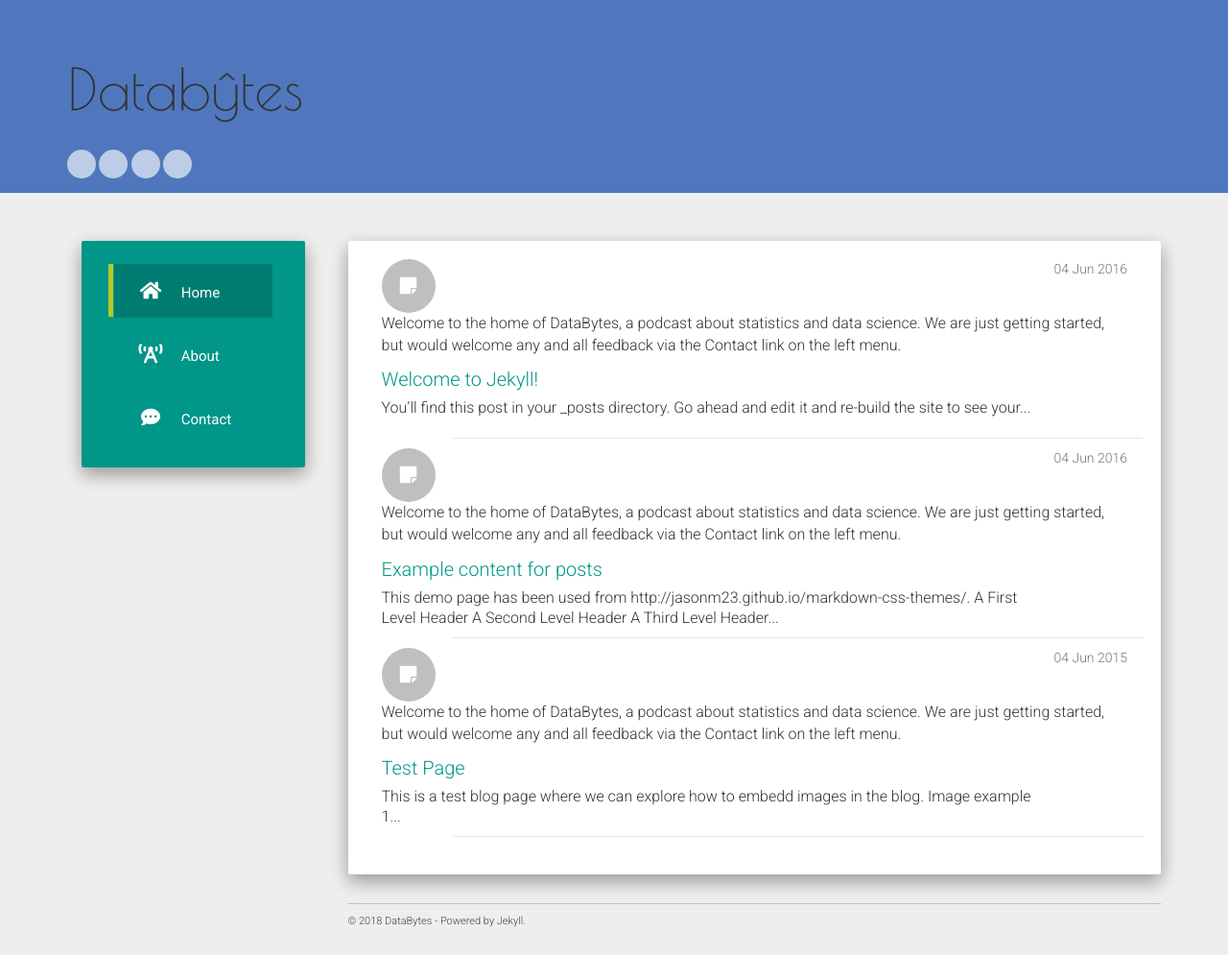
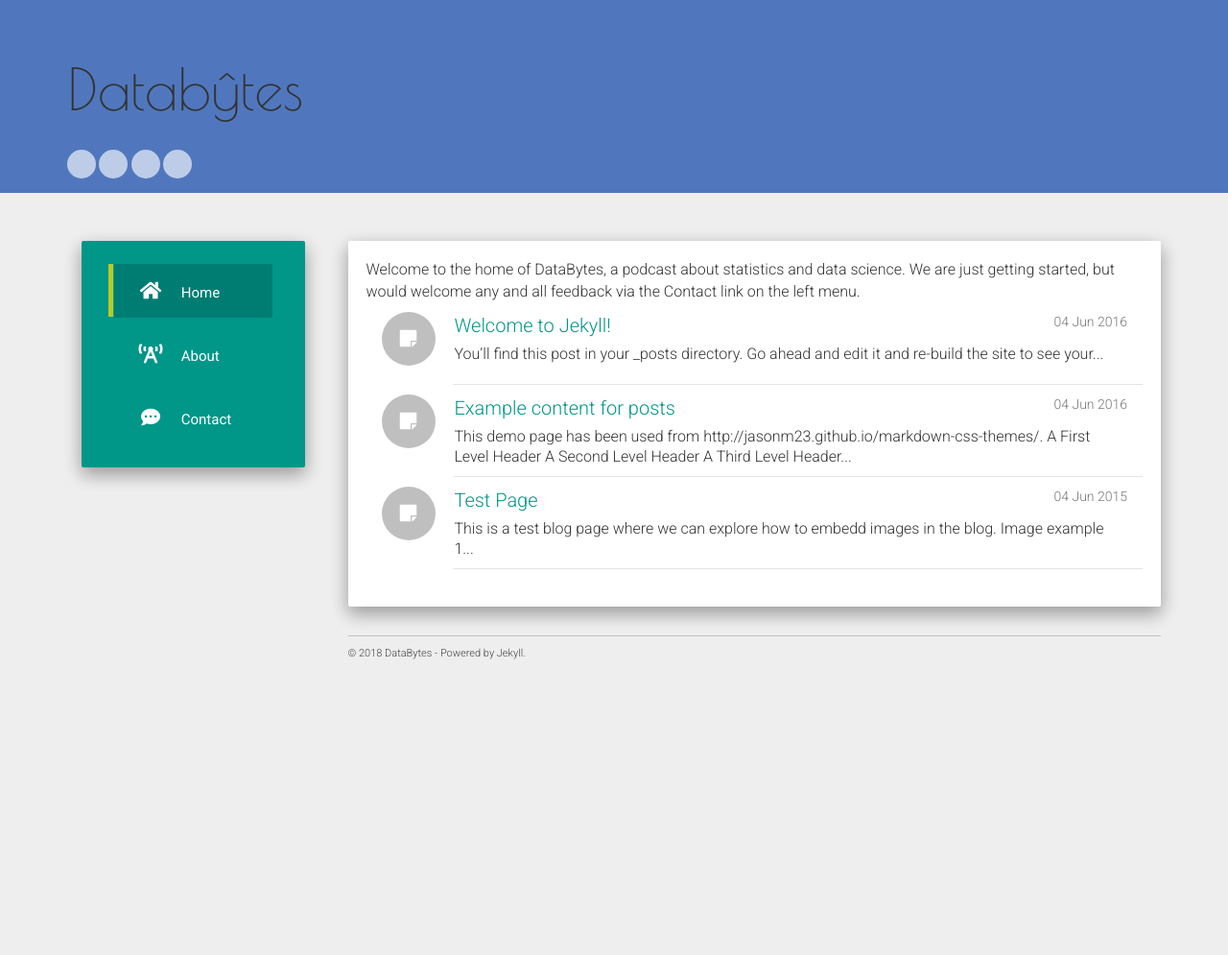
Before and after one commit to DataBytesPodcast/databytespodcast.github.io, a Jekyll site: the page built from index.html, in a window 1280 px wide. Shown: the whole page at 96% size. Built offline with Jekyll 4.4.1, drawn with Linux system fonts in a browser that asks for light colours; nearby versions of some CDN libraries; the list of posts is cut into pages by our own code; after the commit the page ends 900 px from its top, so only the background shows below that; part of the change alters nothing that is shown.

```diff
--- a/index.html
+++ b/index.html
@@ -3,13 +3,13 @@ layout: default
 title:
 ---
 <div class="well">
+        <p>Welcome to the home of DataBytes, a podcast about statistics and data science. We are just getting started, but would welcome any and all feedback via the Contact link on the left menu.</p>
     <div class="list-group">
       {% for post in paginator.posts %}
       <div class="list-group-item">
         <div class="row-action-primary">
           <i class="fa fa-sticky-note"></i>
         </div>
-        <p>Welcome to the home of DataBytes, a podcast about statistics and data science. We are just getting started, but would welcome any and all feedback via the Contact link on the left menu.</p>
         <div class="row-content">
 
           <div class="least-content">{{ post.date | date_to_string }}</div>
```
Also changed, not shown: static/img/favicon.ico.
